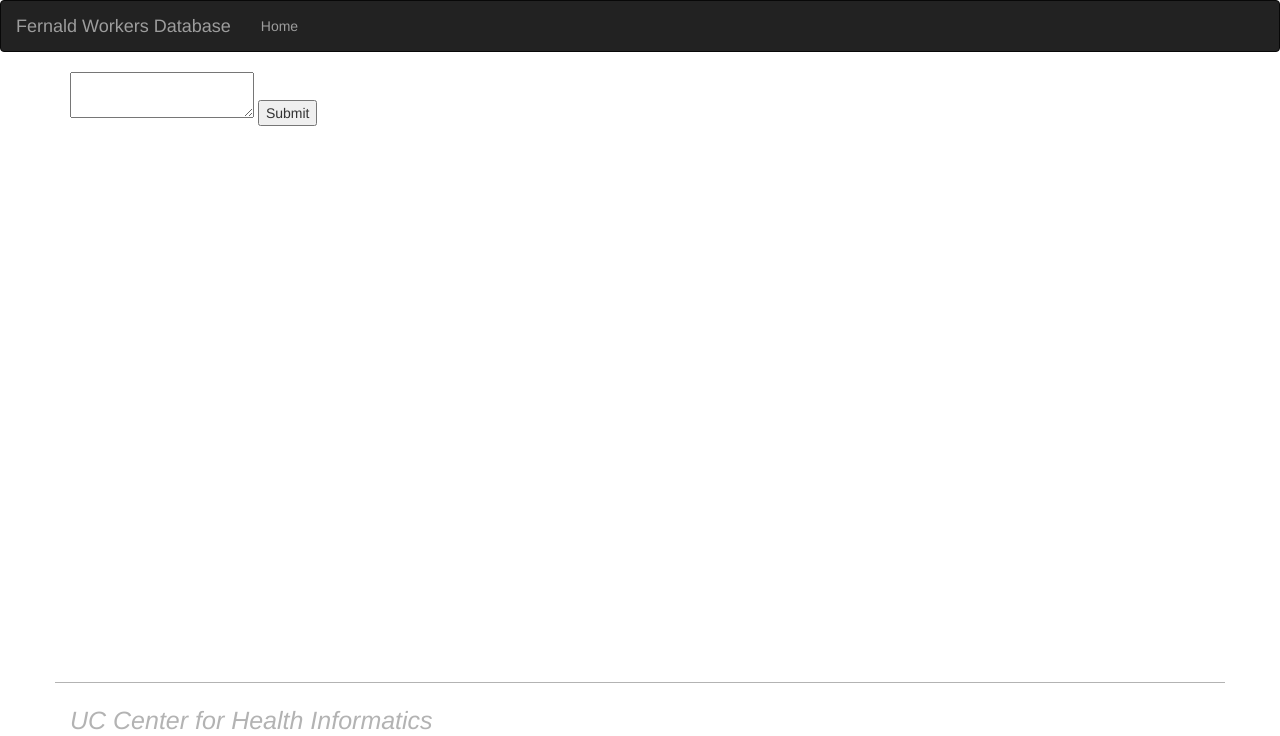
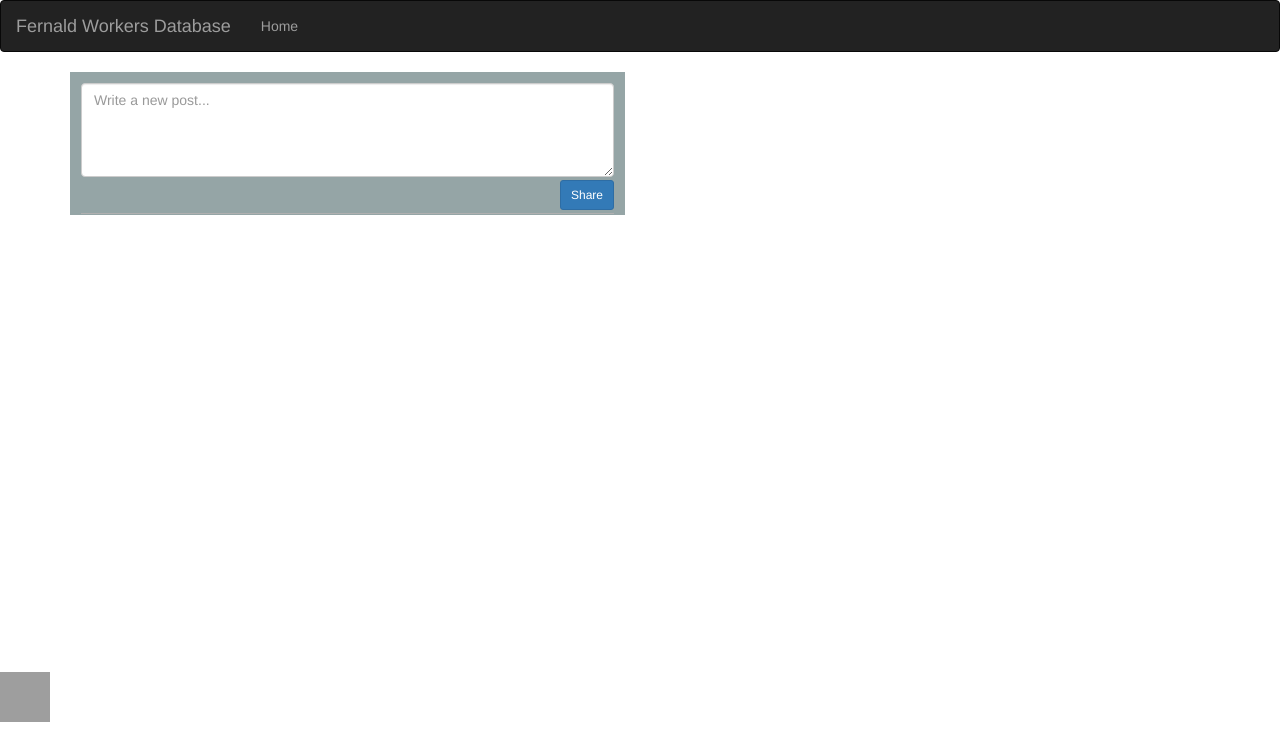
Before and after one commit to jmeinken/cincinnati-jouhou, a Django app: template main/templates/main/home.html in a window 1280 px wide. Shown: the top 736 px of the page. Run offline with Django 3.2, Linux system fonts and the light colour scheme; the template is opened without the code that fills it, so the values that code supplies are empty; some libraries are stand-ins or nearby versions; grey boxes are pictures that could not be loaded.

Commit message:
edit/delete posts and comments

```diff
--- a/main/templates/core/base.html
+++ b/main/templates/core/base.html
@@ -2,16 +2,16 @@
 <html lang="en">
 <head>
   <title>Microfeed</title>
-  <meta name="viewport" content="width=device-width, initial-scale=1">
+  <meta name="viewport" content="width=device-width, initial-scale=1 maximum-scale=1, user-scalable=no">
   <link rel="stylesheet" href="//maxcdn.bootstrapcdn.com/bootstrap/3.3.6/css/bootstrap.min.css">
-  <link rel="stylesheet" href="//maxcdn.bootstrapcdn.com/bootswatch/3.3.6/flatly/bootstrap.min.css">
+  <link rel="stylesheet" href="//maxcdn.bootstrapcdn.com/bootswatch/3.3.6/yeti/bootstrap.min.css">
   <script src="//ajax.googleapis.com/ajax/libs/jquery/1.12.2/jquery.min.js"></script>
   <script src="//maxcdn.bootstrapcdn.com/bootstrap/3.3.6/js/bootstrap.min.js"></script>
   <link type="text/css" rel="stylesheet" href="//maxcdn.bootstrapcdn.com/font-awesome/4.6.3/css/font-awesome.min.css" media="all" />
 
 
   <script src="{% static 'js/microfeed/microfeed.js' %}"></script>
-
+  <link rel="stylesheet" href="{% static 'js/microfeed/microfeed.css' %}">
 
 </head>
 <body>
@@ -24,11 +24,8 @@
 <div id="content" class="container" style="min-height:75vh;">{% block content %}{% endblock %}</div>
 
 
-<footer class="container" style="border-top:solid 1px #b3b3b3; margin:10px auto;padding-top:5px;">
-    <div style="font-size:25px; padding-top:15px;">
-    	<a href="https://chi.uc.edu" style="font-style:italic;color:#b3b3b3">UC Center for Health Informatics</a>
-    </div>
-    <img alt="test image" src="{% static 'img/uc.png' %}" />
+<footer>
+    <img alt="test image" src="{% static 'img/uc.png' %}" width=50 height=50 />
 </footer>
 
 </body>
--- a/main/templates/main/home.html
+++ b/main/templates/main/home.html
@@ -4,36 +4,101 @@
 {% block content %}
 
 	<script type="text/template" id="post-template">
-    	<div class="panel panel-default">
-  			<div class="panel-heading">
-				<img  alt="%username%" width=40 height=40
-		src="http://johnmeinken.com/drupal/sites/default/files/styles/thumbnail/public/pictures/%userImage%">
-				%username% | %date%
+    	<div id="post-block-[[postId]]" class="post-block">
+			<div id="post-[[postId]]">
+  				<div class="post-user-image">
+					<img  alt="[[username]]" width=50 height=50
+						src="http://johnmeinken.com/drupal/sites/default/files/styles/thumbnail/public/pictures/[[userImage]]">
 				</div>
-  			<div class="panel-body">
-    			%body%
-				<div class="well">
-					<div class="comments" id="comments-%postId%"></div>
-					<form class="new-comment-form" id="new-comment-form-%postId%" data-post-id="%postId%">
-						<input type="hidden" name="post_id" value="%postId%">
+				<div class="post-user-options">
+					<div class="btn-group">
+      					<a href="#" class="btn btn-default btn-sm dropdown-toggle" data-toggle="dropdown" aria-expanded="false">
+        					<i class="fa fa-angle-down" aria-hidden="true"></i>
+      					</a>
+      					<ul class="dropdown-menu dropdown-menu-right">
+        					<li><a href="#" class="edit-post-btn" data-post-id="[[postId]]">Edit</a></li>
+       						<li><a href="#" class="delete-post-btn" data-post-id="[[postId]]">Delete</a></li>
+       					</ul>
+    				</div>
+				</div>
+  				<div class="post-content">
+					<div class="post-meta">
+						<a href="">[[username]]</a>
+						<span class="text-muted"> | [[date]]</span>
+					</div>
+    				<div id="post-body-[[postId]]" class="post-body">
+						[[body]]
+					</div>
+				</div>
+			</div>
+			<div id="edit-post-[[postId]]" class="edit-post">
+				<label class="control-label" for="edit-post-form-[[postId]]">Edit post:</label>
+				<form class="edit-post-form" id="edit-post-form-[[postId]]" data-post-id="[[postId]]">
+					<input type="hidden" name="post_id" value="[[postId]]" />
+					<textarea name="body" class="form-control" rows="4">[[body]]</textarea>
+					<div class="button-align">
+						<button type="button" class="btn btn-sm btn-default cancel-edit-post" data-post-id="[[postId]]">Cancel</button>
+						<button type="submit" class="btn btn-sm btn-primary">Save</button>
+					</div>
+				</form>
+			</div>
+			<div>
+				<div class="panel panel-default" style="margin-bottom:0;">
+					<div class="panel-footer" style="padding-bottom:3px;">
+						<div id="comments-[[postId]]" class="comments"></div>
+						<form class="new-comment-form" id="new-comment-form-[[postId]]" data-post-id="[[postId]]">
+							<input type="hidden" name="post_id" value="[[postId]]">
 							<input type="hidden" name="uid" value="1" />
-						<textarea name="body"></textarea>
-						<button type="submit">Submit Comment</button>
+							<textarea name="body" class="form-control" rows="1"
+								placeholder="Add a comment..."></textarea>
+							<div class="button-align">
+								<button type="submit" class="btn btn-xs btn-primary">Reply</button>
+							</div>
 						</form>
+					</div>
 				</div>
   			</div>
 		</div>
 	</script>
 
 	<script type="text/template" id="comment-template">
-    	<div class="panel panel-default">
-  			<div class="panel-heading">
-				<img  alt="%username%" width=40 height=40
-		src="http://johnmeinken.com/drupal/sites/default/files/styles/thumbnail/public/pictures/%userImage%">
-				%username% | %date%
+		<div id="comment-block-[[commentId]]" class="comment-block">
+    		<div id="comment-[[commentId]]" class="comment">
+  				<div class="comment-user-image">
+					<img  alt="[[username]]" width=40 height=40
+						src="http://johnmeinken.com/drupal/sites/default/files/styles/thumbnail/public/pictures/[[userImage]]">
 				</div>
-  			<div class="panel-body">
-    			%body%
+				<div class="comment-user-options">
+					<div class="btn-group">
+  	    				<a href="#" class="btn btn-default btn-xs dropdown-toggle" data-toggle="dropdown" aria-expanded="false">
+  		      				<i class="fa fa-angle-down" aria-hidden="true"></i>
+     	 				</a>
+     	 				<ul class="dropdown-menu dropdown-menu-right">
+     		   				<li><a href="#" class="edit-comment-btn" data-comment-id="[[commentId]]">Edit</a></li>
+      		  				<li><a href="#" class="delete-comment-btn" data-comment-id="[[commentId]]">Delete</a></li>
+      	 				</ul>
+    				</div>
+				</div>
+				<div class="comment-content">
+					<div class="comment-meta">
+						<a href="">[[username]]</a>
+						<span class="text-muted"> | [[date]]</span>
+					</div>
+   		 			<div id="comment-body-[[commentId]]" class="comment-body">
+						[[body]]
+					</div>
+  				</div>
+			</div>
+			<div id="edit-comment-[[commentId]]" class="edit-comment">
+				<label class="control-label" for="edit-comment-form-[[commentId]]">Edit comment:</label>
+				<form class="edit-comment-form" id="edit-comment-form-[[commentId]]" data-comment-id="[[commentId]]">
+					<input type="hidden" name="comment_id" value="[[commentId]]" />
+					<textarea name="body" class="form-control" rows="1">[[body]]</textarea>
+					<div class="button-align">
+						<button type="button" class="btn btn-sm btn-default cancel-edit-comment" data-comment-id="[[commentId]]">Cancel</button>
+						<button type="submit" class="btn btn-sm btn-primary">Save</button>
+					</div>
+				</form>
 			</div>
 		</div>
 	</script>
@@ -44,12 +109,71 @@
 
 	</script>
 
+	<div class="row">
+		<div class="col-sm-6" style="overflow-x: hidden;">
+			<div style="background-color:#95A5A6;padding:1px;">
+				<div style="padding:10px 10px 0 10px;">
 					<form id="new-post-form">
 						<input type="hidden" name="uid" value="1" />
-		<textarea name="body"></textarea>
-		<button type="submit">Submit</button>
+						<textarea name="body" class="form-control" rows="4" placeholder="Write a new post..."></textarea>
+						<div style="text-align:right;padding:3px 0;border-bottom:#B0B0B0 1px solid ">
+							<button type="submit" class="btn btn-sm btn-primary">Share</button>
+						</div>
 					</form>
-	<div id="output"></div>
+				</div>
+				<div id="output" ></div>
+			</div>
+		</div>
+		<div class="col-sm-6">
+		</div>
+	</div>
+
+<div class="modal" id="delete-post-modal">
+	<div class="modal-dialog">
+		<div class="modal-content">
+			<div class="modal-header">
+			  	<button type="button" class="close" data-dismiss="modal" aria-hidden="true">&times;</button>
+			  	<h4 class="modal-title">Delete Post</h4>
+			</div>
+			<div class="modal-body">
+			  	<p>Are you sure you want to delete this post?</p>
+			</div>
+			<div class="modal-footer">
+			  	<button type="button" class="btn btn-default" data-dismiss="modal">Cancel</button>
+			  	<form id="delete-post-form">
+			  		<input type="hidden" id="delete-post-id" name="post_id" value="" />
+			  		<button type="submit" class="btn btn-danger">Delete</button>
+			  	</form>
+			</div>
+		</div>
+	</div>
+</div>
+
+<div class="modal" id="delete-comment-modal">
+	<div class="modal-dialog">
+		<div class="modal-content">
+			<div class="modal-header">
+			  	<button type="button" class="close" data-dismiss="modal" aria-hidden="true">&times;</button>
+			  	<h4 class="modal-title">Delete Comment</h4>
+			</div>
+			<div class="modal-body">
+			  	<p>Are you sure you want to delete this comment?</p>
+			</div>
+			<div class="modal-footer">
+			  	<button type="button" class="btn btn-default" data-dismiss="modal">Cancel</button>
+			  	<form id="delete-comment-form">
+			  		<input type="hidden" id="delete-comment-id" name="comment_id" value="" />
+			  		<button type="submit" class="btn btn-danger">Delete</button>
+			  	</form>
+			</div>
+		</div>
+	</div>
+</div>
+
+
+
+
+
 
 
 {% endblock %}
--- a/microfeed/models.py
+++ b/microfeed/models.py
@@ -33,13 +33,13 @@ class PostView(TimeStampedModel):
 
 
 class Comment(TimeStampedModel):
-    post        = models.ForeignKey("Post")
+    post        = models.ForeignKey("Post", on_delete=models.CASCADE)
     uid         = models.IntegerField()
     body        = models.TextField(max_length=1000)
 
 
 class CommentView(TimeStampedModel):
-    post        = models.ForeignKey("Post")
+    post        = models.ForeignKey("Post", on_delete=models.DO_NOTHING)
     uid         = models.IntegerField()
     body        = models.TextField(max_length=1000)
     username    = models.CharField(max_length=100)
@@ -53,4 +53,4 @@ class CommentView(TimeStampedModel):
 # SELECT C.id, C.uid, C.post_id, C.body, C.created, C.modified, U.name AS `username`, F.filename as `user_image`
 # FROM (microfeed_comment C INNER JOIN users U ON C.uid = U.uid)
 #         LEFT OUTER JOIN file_managed F ON U.picture = F.fid
-# ORDER BY C.created DESC;
+# ORDER BY C.created;
--- /dev/null
+++ b/static/js/microfeed/microfeed.css
@@ -0,0 +1,62 @@
+
+.button-align {
+	text-align:right;
+	padding:3px 0;
+}
+
+.post-block {
+	background-color:white;
+	padding:5px;margin:10px;
+	border-radius:7px;
+}
+
+.edit-post {
+	display: none;
+}
+
+.post-user-image {
+	min-width:55px;
+	float:left;
+}
+
+.post-user-options {
+	float:right;
+}
+
+.post-content {
+	padding:0 0 15px 55px;
+}
+
+.post-body {
+	font-size:1.1em;
+	padding-top:5px;
+}
+
+.comment {
+	border-top:1px solid #B0B0B0;
+}
+
+.comment-user-image {
+	min-width:45px;
+	float:left;
+}
+
+.comment-user-options {
+	float:right;
+}
+
+.comment-content {
+	padding:0 0 10px 45px;
+}
+
+.comment-meta {
+	font-size:0.9em;
+}
+
+.edit-comment {
+	display: none;
+}
+
+form {
+    display: inline;
+}
--- a/static/js/microfeed/microfeed.js
+++ b/static/js/microfeed/microfeed.js
@@ -5,9 +5,9 @@ mf = {}
 mf.templateEngine = function (templateId, args) {
 	args = args || {};
 	var template = $('#'+templateId).html();
-	console.log(templateId);
+	//console.log(templateId);
 	for (arg in args) {
-		var str = '%' + arg + '%'
+		var str = '[[' + arg + ']]'
 		template = template.split(str).join(args[arg]);
 	}
 	return template;
@@ -17,11 +17,11 @@ mf.templateEngine = function (templateId, args) {
 /// EVENTS /////////////////////////////////////////////////////////////////////////////////////
 
 mf.appendEvents = function() {
-	mf.appendNewPostEvents();
-	mf.appendNewCommentEvents();
+	mf.appendPostEvents();
+	mf.appendCommentEvents();
 }
 
-mf.appendNewCommentEvents = function() {
+mf.appendCommentEvents = function() {
 	$('.new-comment-form').unbind();
 	$('.new-comment-form').submit(function(e) {
 		var postId = $(this).attr('data-post-id');
@@ -37,6 +37,80 @@ mf.appendNewCommentEvents = function() {
 			var args = json;
 			var result = mf.templateEngine('comment-template', args);
 			$('#comments-'+json.postId).append(result);
+			$("#new-comment-form-"+json.postId+' textarea[name=body]').val('');
+		}).fail(function( xhr, status, errorThrown ) {
+			$('#search_status').html('<i class="fa fa-exclamation-triangle" aria-hidden="true"></i>');
+			console.log( "Error: " + errorThrown );
+			console.log( "Status: " + status );
+			console.dir( xhr );
+		});
+
+		e.preventDefault();
+	});
+
+	$('.edit-comment-btn').unbind();
+	$('.edit-comment-btn').click(function(e) {
+		var commentId = $(this).attr('data-comment-id');
+		$('#comment-'+commentId).hide();
+		$('#edit-comment-'+commentId).show();
+		e.preventDefault();
+	});
+
+	$('.delete-comment-btn').unbind();
+	$('.delete-comment-btn').click(function(e) {
+		var commentId = $(this).attr('data-comment-id');
+		$('#delete-comment-id').val(commentId);
+		$('#delete-comment-modal').modal('show');
+		e.preventDefault();
+	});
+
+	$('.cancel-edit-comment').unbind();
+	$('.cancel-edit-comment').click(function() {
+		var commentId = $(this).attr('data-comment-id');
+		$('#edit-comment-'+commentId).hide();
+		$('#comment-'+commentId).show();
+	});
+
+	$(".edit-comment-form").unbind();
+	$(".edit-comment-form").submit(function(e) {
+		var commentId = $(this).attr('data-comment-id');
+		var data = $("#edit-comment-form-"+commentId).serialize();		// post_id, body
+		var url = "/microfeed/posts/comments/edit";
+		$.ajax({
+			url: url,
+			data: data,
+			type: "POST",
+			dataType : "json"
+		}).done(function( json ) {
+			var commentId = json.commentId;
+			$('#comment-body-'+commentId).html(json.body);
+			$('#edit-comment-'+commentId).hide();
+			$('#comment-'+commentId).show();
+			mf.appendEvents();
+		}).fail(function( xhr, status, errorThrown ) {
+			$('#search_status').html('<i class="fa fa-exclamation-triangle" aria-hidden="true"></i>');
+			console.log( "Error: " + errorThrown );
+			console.log( "Status: " + status );
+			console.dir( xhr );
+		});
+
+		e.preventDefault();
+	});
+
+	$("#delete-comment-form").unbind();
+	$("#delete-comment-form").submit(function(e) {
+		var data = $('#delete-comment-form').serialize();		// post_id, body
+		var url = "/microfeed/posts/comments/delete";
+		$.ajax({
+			url: url,
+			data: data,
+			type: "POST",
+			dataType : "json"
+		}).done(function( json ) {
+			var commentId = json.commentId;
+			$('#comment-block-'+commentId).html('<div class="alert alert-dismissible alert-warning"><button type="button" class="close" data-dismiss="alert">&times;</button>Comment successfully deleted.</div>');
+			$('#delete-comment-modal').modal('hide');
+			//mf.appendEvents();
 		}).fail(function( xhr, status, errorThrown ) {
 			$('#search_status').html('<i class="fa fa-exclamation-triangle" aria-hidden="true"></i>');
 			console.log( "Error: " + errorThrown );
@@ -48,7 +122,8 @@ mf.appendNewCommentEvents = function() {
 	});
 }
 
-mf.appendNewPostEvents = function() {
+mf.appendPostEvents = function() {
+
 	$('#new-post-form').unbind();
 	$("#new-post-form").submit(function(e) {
 		var data = $("#new-post-form").serialize();		// uid, body
@@ -63,6 +138,7 @@ mf.appendNewPostEvents = function() {
 			var result = mf.templateEngine('post-template', args);
 			$('#output').prepend(result);
 			mf.appendEvents();
+			$("#new-post-form textarea[name=body]").val('');
 		}).fail(function( xhr, status, errorThrown ) {
 			$('#search_status').html('<i class="fa fa-exclamation-triangle" aria-hidden="true"></i>');
 			console.log( "Error: " + errorThrown );
@@ -72,6 +148,80 @@ mf.appendNewPostEvents = function() {
 
 		e.preventDefault();
 	});
+
+	$('.edit-post-btn').unbind();
+	$('.edit-post-btn').click(function(e) {
+		var postId = $(this).attr('data-post-id');
+		$('#post-'+postId).hide();
+		$('#edit-post-'+postId).show();
+		e.preventDefault();
+	});
+
+	$('.delete-post-btn').unbind();
+	$('.delete-post-btn').click(function(e) {
+		var postId = $(this).attr('data-post-id');
+		$('#delete-post-id').val(postId);
+		$('#delete-post-modal').modal('show');
+		e.preventDefault();
+	});
+
+	$('.cancel-edit-post').unbind();
+	$('.cancel-edit-post').click(function() {
+		var postId = $(this).attr('data-post-id');
+		$('#edit-post-'+postId).hide();
+		$('#post-'+postId).show();
+	});
+
+	$(".edit-post-form").unbind();
+	$(".edit-post-form").submit(function(e) {
+		var postId = $(this).attr('data-post-id');
+		var data = $("#edit-post-form-"+postId).serialize();		// post_id, body
+		var url = "/microfeed/posts/edit";
+		$.ajax({
+			url: url,
+			data: data,
+			type: "POST",
+			dataType : "json"
+		}).done(function( json ) {
+			var postId = json.postId;
+			$('#post-body-'+postId).html(json.body);
+			$('#edit-post-'+postId).hide();
+			$('#post-'+postId).show();
+			mf.appendEvents();
+		}).fail(function( xhr, status, errorThrown ) {
+			$('#search_status').html('<i class="fa fa-exclamation-triangle" aria-hidden="true"></i>');
+			console.log( "Error: " + errorThrown );
+			console.log( "Status: " + status );
+			console.dir( xhr );
+		});
+
+		e.preventDefault();
+	});
+
+	$("#delete-post-form").unbind();
+	$("#delete-post-form").submit(function(e) {
+		var data = $('#delete-post-form').serialize();		// post_id, body
+		var url = "/microfeed/posts/delete";
+		$.ajax({
+			url: url,
+			data: data,
+			type: "POST",
+			dataType : "json"
+		}).done(function( json ) {
+			var postId = json.postId;
+			$('#post-block-'+postId).replaceWith('<div class="alert alert-dismissible alert-warning"><button type="button" class="close" data-dismiss="alert">&times;</button>Post successfully deleted.</div>');
+			$('#delete-post-modal').modal('hide');
+			//mf.appendEvents();
+		}).fail(function( xhr, status, errorThrown ) {
+			$('#search_status').html('<i class="fa fa-exclamation-triangle" aria-hidden="true"></i>');
+			console.log( "Error: " + errorThrown );
+			console.log( "Status: " + status );
+			console.dir( xhr );
+		});
+
+		e.preventDefault();
+	});
+
 }
 
 ////////////////////////////////////////////
```
Also changed, not shown: microfeed/urls.py (+4 -4 lines), microfeed/views.py (+54 -16 lines). Lines whose indentation alone changed are shown as unchanged.
